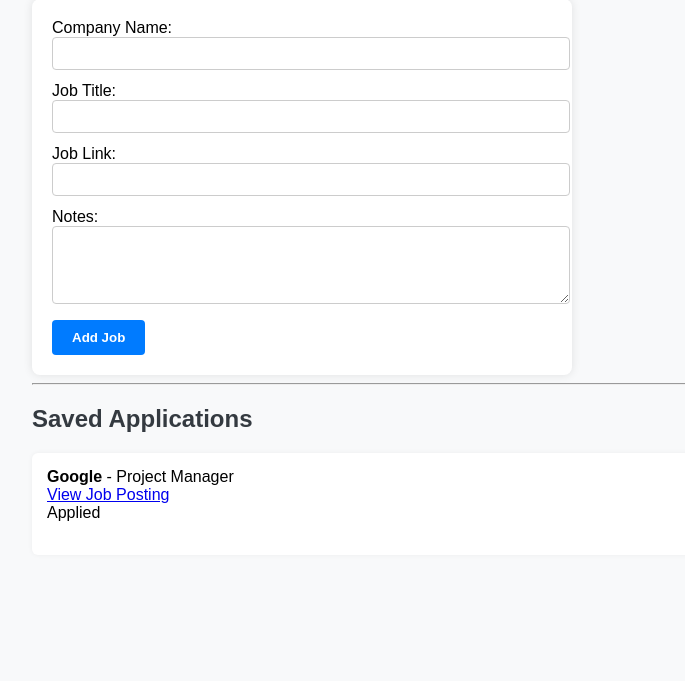
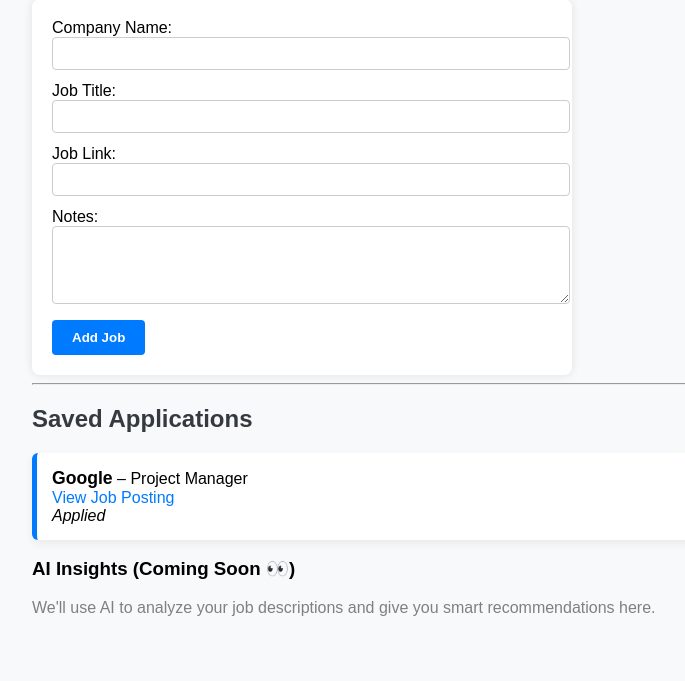
Before and after one commit to Harris1250/job-tracker-app, a Flask app: page / in a window 1280 px wide. Shown: the part 129-810 px from the top of the page, without its empty margins (16-701 px from the left). Before the commit the page ends 650 px from the top, so only its background shows below. Run offline with Flask 3, Linux system fonts and the light colour scheme.

Commit message:
Styled job display and added AI insights placeholder

```diff
--- a/static/style.css
+++ b/static/style.css
@@ -50,3 +50,24 @@ li {
   border-radius: 6px;
   box-shadow: 0 0 5px rgba(0,0,0,0.05);
 }
+.job-card {
+  background: white;
+  margin-bottom: 15px;
+  padding: 15px;
+  border-left: 5px solid #007bff;
+  border-radius: 6px;
+  box-shadow: 0 4px 10px rgba(0,0,0,0.06);
+}
+
+.job-card strong {
+  font-size: 1.1rem;
+}
+
+.job-card a {
+  color: #007bff;
+  text-decoration: none;
+}
+
+.job-card a:hover {
+  text-decoration: underline;
+}
--- a/templates/index.html
+++ b/templates/index.html
@@ -26,17 +26,18 @@
 
 <hr>
 <h2>Saved Applications</h2>
-  <ul>
+<div>
   {% for job in jobs %}
-      <li>
-        <strong>{{ job.company.strip() }}</strong> - {{ job.title.strip() }}
-        <br><a href="{{ job.link }}" target="_blank">View Job Posting</a>
-        <br>{{ job.notes }}
-        <br><br>
-      </li>
+    <div class="job-card">
+      <strong>{{ job.company.strip() }}</strong> – {{ job.title.strip() }}<br>
+      <a href="{{ job.link }}" target="_blank">View Job Posting</a><br>
+      <em>{{ job.notes }}</em>
+    </div>
   {% else %}
     <p>No jobs saved yet.</p>
   {% endfor %}
-  </ul>
+</div>
+<h3>AI Insights (Coming Soon 👀)</h3>
+<p style="color: gray;">We'll use AI to analyze your job descriptions and give you smart recommendations here.</p>
 </body>
 </html>
```
Lines whose indentation alone changed are shown as unchanged.
